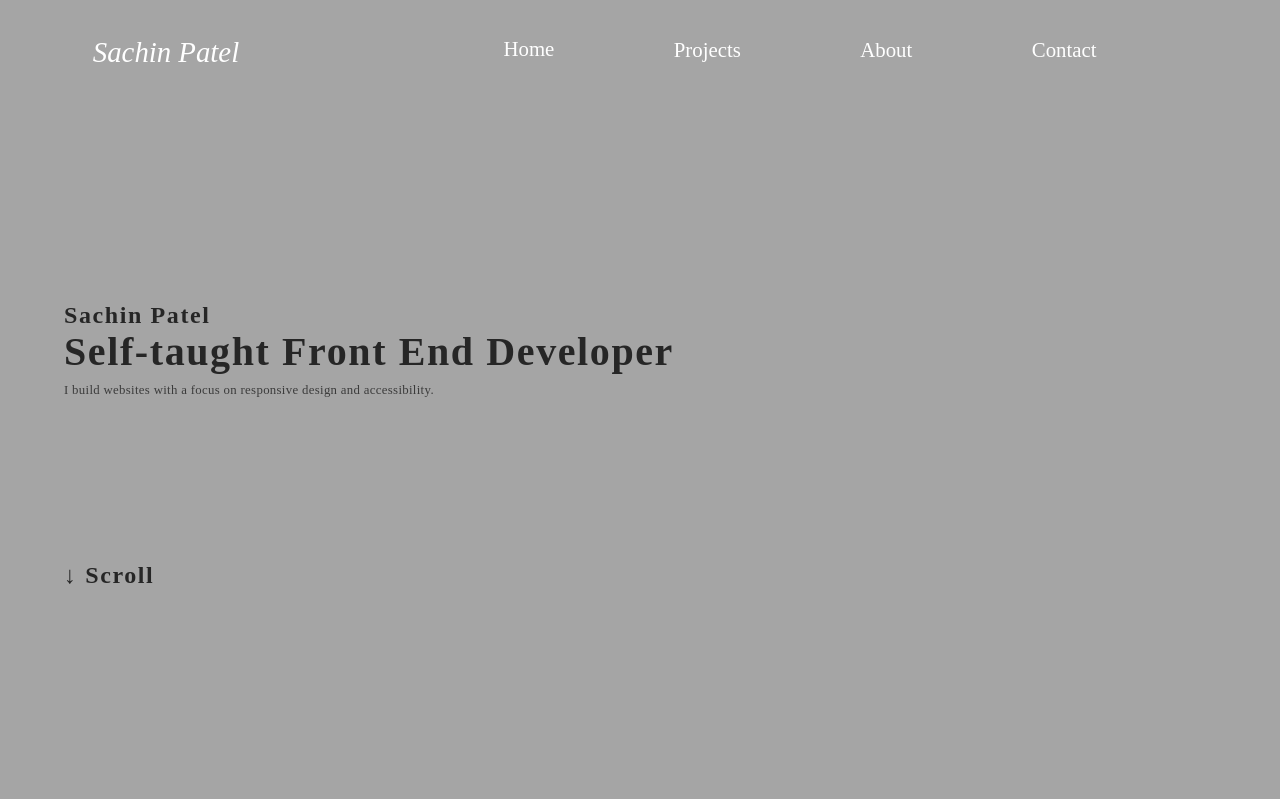
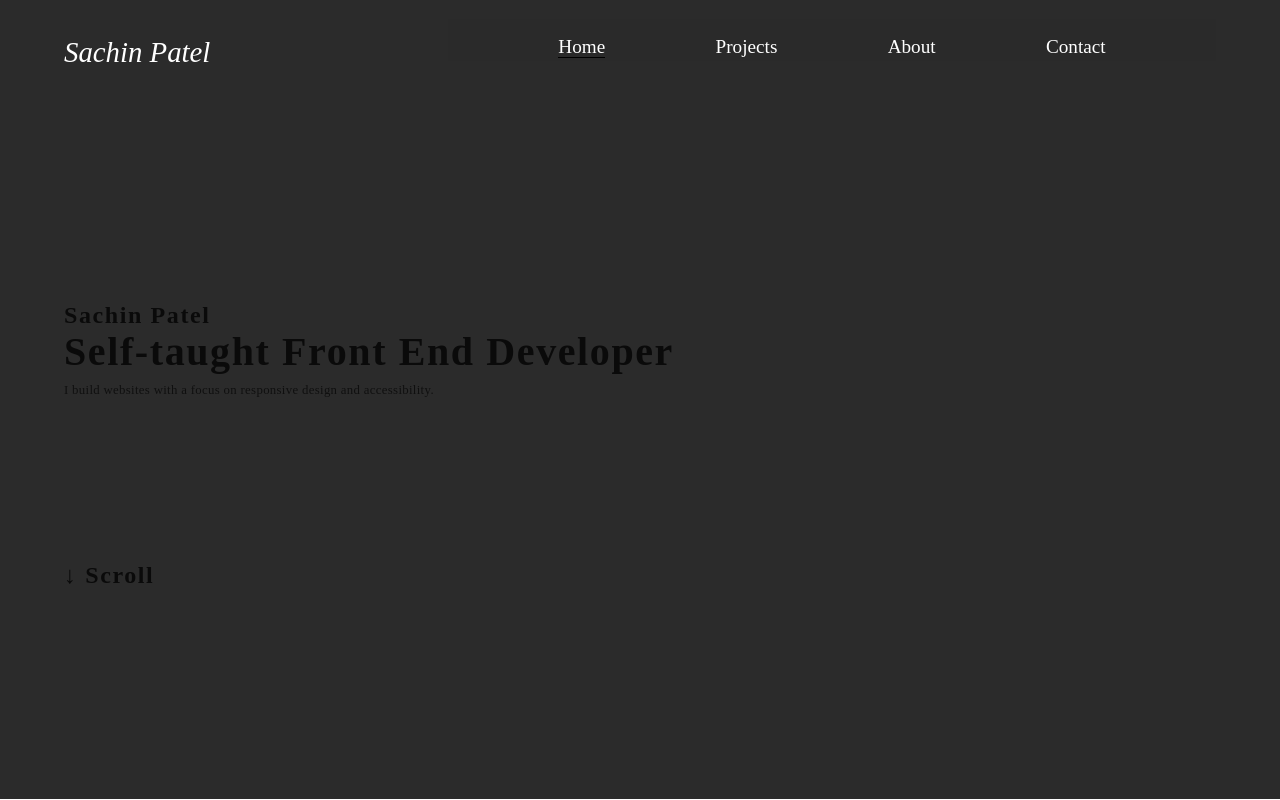
Before and after one commit to SACHINQEEP/Portfolio, a website built with Parcel: page index.html in a window 1280 px wide. Shown: the top 800 px of the page. Built offline with nearby package versions, Linux system fonts and the light colour scheme; a web font is replaced by a local one.

Commit message:
new-changes

```diff
--- a/css/main.css
+++ b/css/main.css
@@ -128,7 +128,8 @@ button:hover {
 } */
 
 .bg--grey {
-  background-color: var(--primary);
+  /* background-color: var(--primary); */
+  background-color: rgba(12, 12, 12, 0.871);
 }
 
 .bg-light {
@@ -158,7 +159,7 @@ ul {
 }
 
 .icon {
-  padding: 1em 1em;
+  padding: 1em 0;
 }
 
 .toogle {
@@ -169,7 +170,6 @@ ul {
   display: flex;
   flex-direction: column;
   justify-content: space-between;
-  /* background-color: ; */
   overflow: hidden;
 }
 
@@ -178,7 +178,6 @@ ul {
   flex-direction: column;
   justify-content: center;
   align-items: center;
-  /* background-color: grey; */
   color: white;
   padding: 0 0 1.5em 0;
 }
@@ -187,16 +186,16 @@ ul {
   visibility: hidden;
 }
 
-.items {
-  padding: 1.5em 0 0 0;
-}
-
-.items a {
+.list a {
   color: white;
 }
 
+.list {
+  padding: 1.2em 0;
+}
+
 .active {
-  border-bottom: 1px solid white;
+  border-bottom: 1px solid black;
 }
 
 .nav-items {
@@ -219,8 +218,13 @@ ul {
   .nav-items {
     width: 40em;
     justify-content: space-evenly;
-    font-size: 1.3em;
+    font-size: 1.2em;
     padding-top: 0.7em;
+    background-color: rgba(12, 12, 12, 0.01);
+  }
+
+  .list {
+    padding: 1.5em 0 0 0;
   }
 
   .hidden {
--- a/index.html
+++ b/index.html
@@ -17,15 +17,15 @@
         <div class="content">
           <div class="icon">
             <span>Sachin Patel</span>
-            <div class="toogle"><i class="fas fa-hamburger"></i></div>
+            <div class="toogle"><i class="fas fa-bars"></i></div>
           </div>
           <nav>
             <div class="nav">
               <ul class="nav-items hidden">
-                <li class="items active"><a href="#section--1">Home</a></li>
-                <li class="items"><a href="#section--2">Projects</a></li>
-                <li class="items"><a href="#section--3">About</a></li>
-                <li class="items"><a href="#section--4">Contact</a></li>
+                <li class="list"><a  class="items active" href="#">Home</a></li>
+                <li class="list" ><a class="items" href="#section--2">Projects</a></li>
+                <li class="list" ><a class="items" href="#section--3">About</a></li>
+                <li class="list" ><a class="items" href="#section--4">Contact</a></li>
               </ul>
             </div>
           </nav>
--- a/js/main.js
+++ b/js/main.js
@@ -28,6 +28,7 @@ navItems.addEventListener('click', function (e) {
 
   if (e.target.classList.contains('items')) {
     const id = e.target.getAttribute('href');
+    console.log(id);
     document.querySelector(id).scrollIntoView({ behavior: 'smooth' });
   }
 });
```
